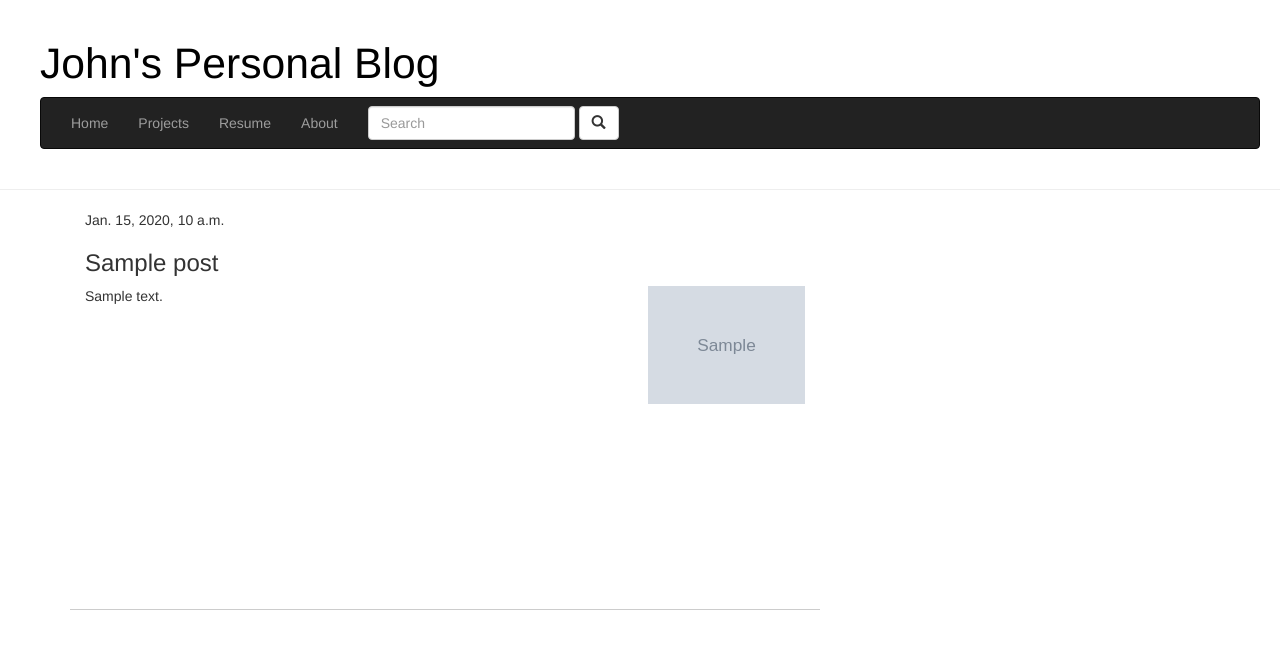
After one commit to xw0235/django-personal-blog, a Django app: template djangoblog/blog/templates/blog/posts.html in a window 1280 px wide. The commit adds this page. Shown: the top 649 px of the page. Run offline with Django 3.2, Linux system fonts and the light colour scheme; the template is opened without the code that fills it: most values are stand-ins (such as "Sample title", 1, 10 or a date in 2020); grey boxes marked "Sample" are stand-in pictures; some libraries are stand-ins or nearby versions.

Commit message:
home page now displays posts with their associated image
home page will now query for published posts and display them. Added in a nonworking search bar. Edited hmtl pages

```diff
--- a/djangoblog/blog/static/css/style.css
+++ b/djangoblog/blog/static/css/style.css
@@ -2,8 +2,23 @@
 .container-fluid{
 
 
+
 }
+
+.page-header {
+
+    margin-top: 0;
+    padding: 20px 20px 20px 40px;
+}
+
+.page-header h1, .page-header h1 a, .page-header h1 a:visited, .page-header h1 a:active {
+    color: black;
+    font-size: 32pt;
+    text-decoration: none;
+}
+
 
 .row{
 
+
 }
--- a/djangoblog/blog/templates/blog/base.html
+++ b/djangoblog/blog/templates/blog/base.html
@@ -20,23 +20,36 @@
 	</head>
 	<body>
 		<!-- Page header -->
-		<div >
+		<div class="page-header">
 			<h1><a href="\"> John's Personal Blog </a></h1>
-		</div>
+
+
 
 		<nav class="navbar navbar-inverse">
   			<div class="container-fluid">
     		<ul class="nav navbar-nav">
-      			<li class="active"><a href="/">Home</a></li>
+      			<li ><a href="/">Home</a></li>
       			<li><a href="">Projects</a></li>
       			<li><a href="">Resume</a></li>
       			<!-- in Django, we dont need to explicity say what the link is, we can use our url.py to set the link-->
       			<!-- 'about_page' is the same name we use within our urls.py-->
       			<li><a href="{% url 'about_page' %}">About</a></li>
+      			<li>
+      				<form class="navbar-form navbar-left" id="searchform" action=""method="get" accept-charset="utf-8">
+    				<div class="form-group">
+        				<input type="text" class="form-control" placeholder="Search">
+    				</div>
+   					<button type="submit" class="btn btn-default">
+       					 <span class="glyphicon glyphicon-search"></span>
+    				</button>
+					</form>
+
+      			</li>
     		</ul>
   			</div>
 		</nav>
 
+		</div>
 
 		<div class="content container">
 			<!-- Content is divided into seperate rows within the container -->
--- /dev/null
+++ b/djangoblog/blog/templates/blog/posts.html
@@ -0,0 +1,49 @@
+{% extends 'blog/base.html' %}
+{% load staticfiles %}
+
+
+<!-- posts html, displays the blog posts
+extends the base.html  -->
+
+
+
+	{% block content %}
+		{%for post in posts %}
+
+		<!-- post header -->
+	<div class="container-fluid" style="min-height: 400px; max-height: 750px; border-bottom: 1px solid #ccc;">
+		<div>
+			<p>{{post.published_date}}</p>
+			<h3>{{post.title}}</h3>
+		</div>
+
+		<!-- content from post -->
+		<div class="row">
+			<div class="col-md-9">
+				<p>{{post.text}}</p>
+
+
+			</div>
+			<div class="col-md-3">
+
+				<!-- we get our image using the image_url function within our model-->
+				<!-- if the post does not have an image, then it will default to a blank src-->
+				<img src="{{ post.image_url|default_if_none:'' }}"  style = "width:100%"/>
+
+
+
+			</div>
+		</div>
+
+	</div>
+
+
+
+
+	{%endfor%}
+
+
+
+
+
+{% endblock %}
--- a/djangoblog/blog/urls.py
+++ b/djangoblog/blog/urls.py
@@ -5,6 +5,7 @@ from . import views
 urlpatterns = [
     url(r'^$', views.post_list, name='post_list'),
     url(r'^about/$', views.about_page, name='about_page'),
+    #url(r'^search/$', views.search_posts, name='search_page')
     # url(r'^post/(?P<pk>\d+)/$', views.post_detail, name='post_detail'),
     # url(r'^post/new/$', views.post_new, name='post_new'),
     # url(r'^post/(?P<pk>\d+)/edit/$', views.post_edit, name='post_edit'),
```
Also changed, not shown: djangoblog/blog/models.py (+9 -1 lines), djangoblog/blog/templates/blog/about.html (+21 -2 lines), djangoblog/blog/views.py (+16 -1 lines), djangoblog/blog/migrations/0008_auto_20180724_1610.py (added), djangoblog/blog/static/media/images/2507288cc5191483075bc6aba6771aa3.jpg (added), djangoblog/db.sqlite3.
